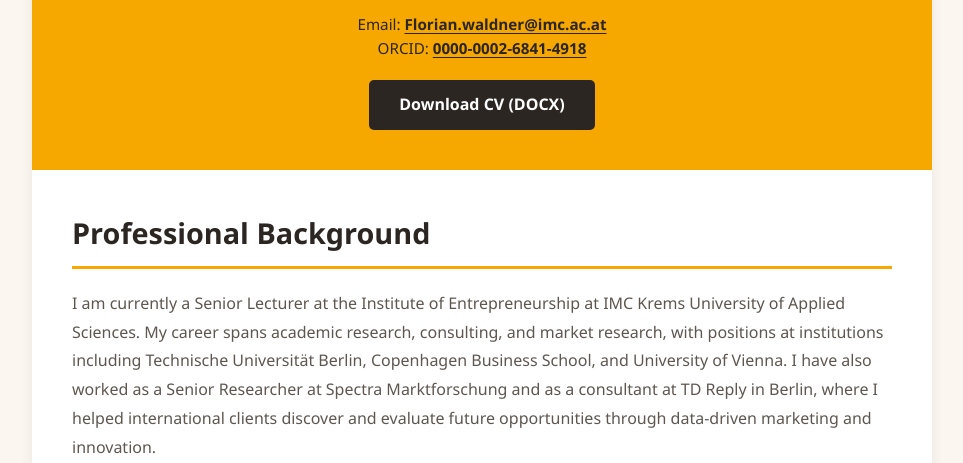
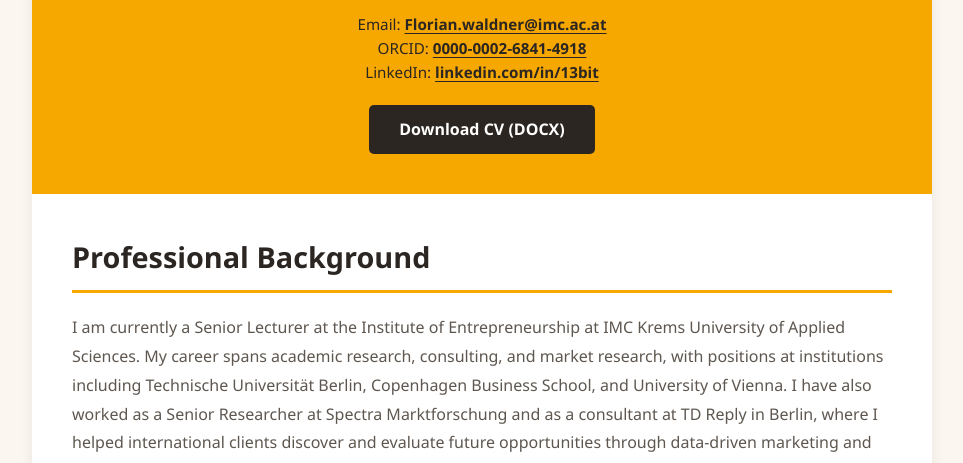
Before and after one commit to 13bitstrings/13bitstrings.github.io, a plain HTML site: page index.html in a window 1280 px wide. Shown: the part 335-798 px from the top of the page, without its empty margins (158-1121 px from the left). Drawn offline with Linux system fonts and the light colour scheme.

Commit message:
Add files via upload

```diff
--- a/index.html
+++ b/index.html
@@ -187,6 +187,7 @@
             <div class="contact-info">
                 <p>Email: <a href="mailto:Florian.waldner@imc.ac.at">Florian.waldner@imc.ac.at</a></p>
                 <p>ORCID: <a href="https://orcid.org/0000-0002-6841-4918" target="_blank">0000-0002-6841-4918</a></p>
+                <p>LinkedIn: <a href="https://www.linkedin.com/in/13bit/" target="_blank" rel="me">linkedin.com/in/13bit</a></p>
             </div>
             <a href="CV_Florian_Waldner.docx" class="btn" download>Download CV (DOCX)</a>
         </header>
```
